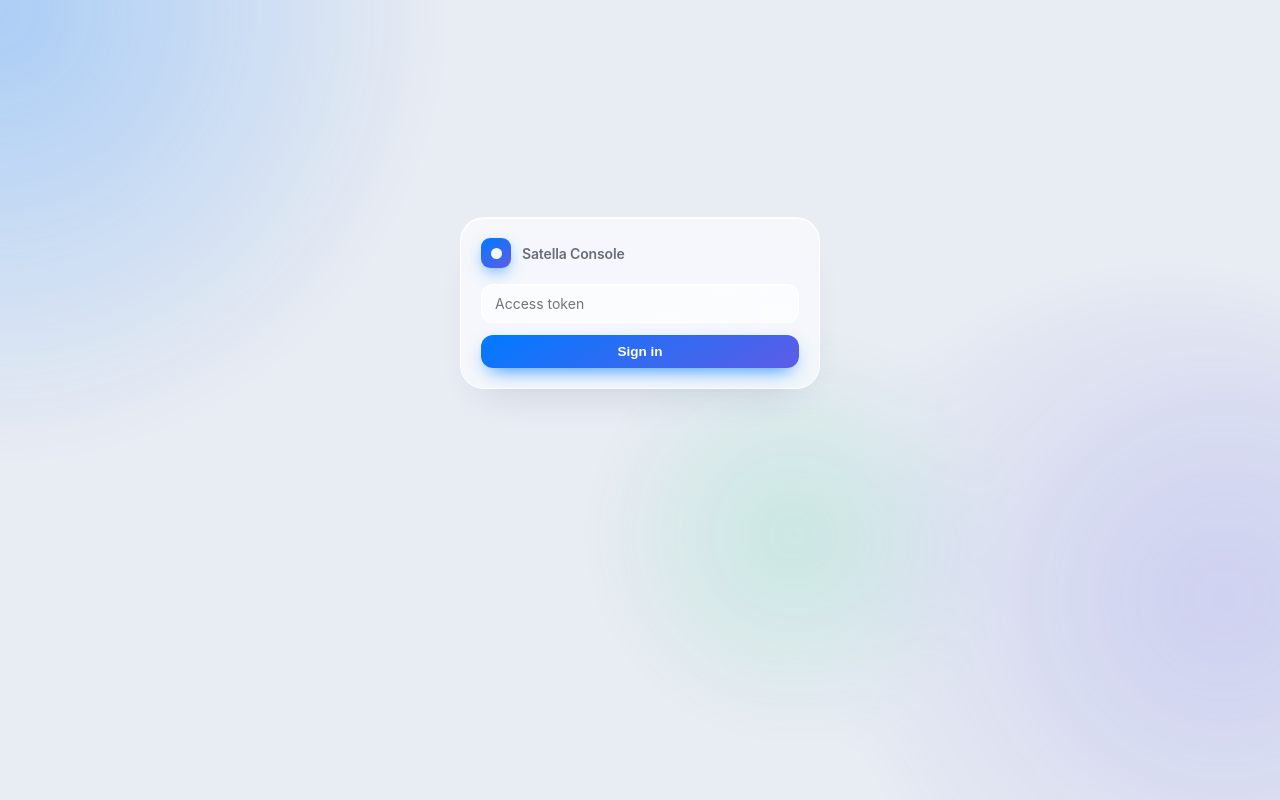
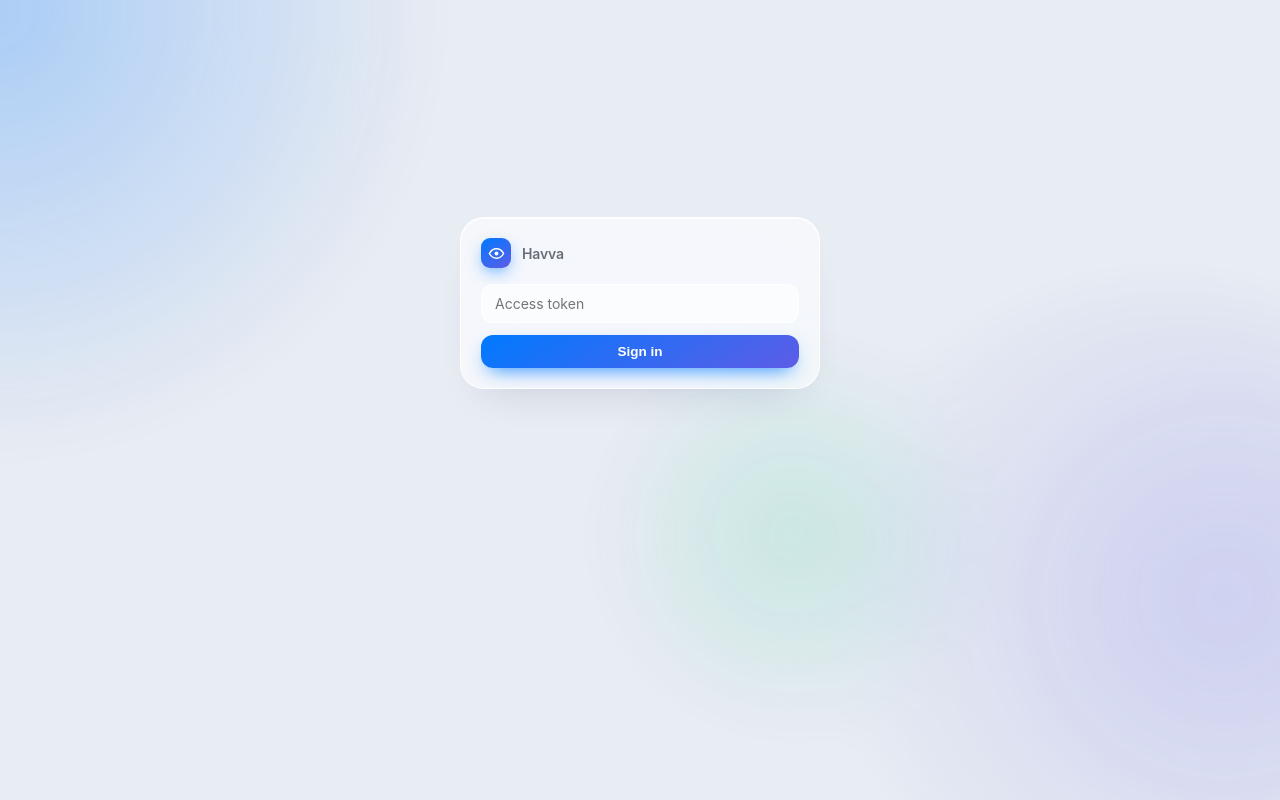
Before and after one commit to AmirhosseinKhanlari/Havva, a FastAPI app: page /login in a window 1280 px wide. Run offline with FastAPI, Linux system fonts and the light colour scheme.

Commit message:
brand: rename tool to Havva + add eye icon/favicon
Havva (Farsi for Eve) - Eve is the classic eavesdropper/attacker in security, and
it doubles for an iOS (Apple/Eve) tool. Renamed all user-facing strings, the app
title, auth cookie (havva_session), theme storage key, temp prefixes, and the CLI
docstrings from Satella to Havva. New eye-in-gradient icon: favicon.svg + an
_eye.svg brand mark in the header and login.

Co-Authored-By: Claude Opus 4.8 <noreply@anthropic.com>

```diff
--- a/pipeline/analysis.py
+++ b/pipeline/analysis.py
@@ -353,7 +353,7 @@ def analyze_ipa(ipa_path: str) -> dict:
                     "file_tree": [], "crypto_hints": [],
                     "binary_protections": {}, "insecure_apis": [],
                     "binary_type": "unknown", "security_score": {}}
-    tmp = Path(tempfile.mkdtemp(prefix="satella-analysis-"))
+    tmp = Path(tempfile.mkdtemp(prefix="havva-analysis-"))
     try:
         with zipfile.ZipFile(ipa_path) as zf:
             app_dir = _find_app_dir(zf.namelist())
--- a/pipeline/cli.py
+++ b/pipeline/cli.py
@@ -205,7 +205,7 @@ def main() -> int:
     sub = parser.add_subparsers(dest="cmd", required=True)
     sub.add_parser("status", help="DB counts and config readiness").set_defaults(func=cmd_status)
     sub.add_parser("doctor", help="check tools and assets").set_defaults(func=cmd_doctor)
-    sub.add_parser("web", help="launch the Satella Console web UI").set_defaults(func=cmd_web)
+    sub.add_parser("web", help="launch the Havva web UI").set_defaults(func=cmd_web)
 
     p_crawl = sub.add_parser("crawl", help="crawl AppFigures + enrich with iTunes metadata")
     p_crawl.add_argument("--countries", help="comma list, overrides STOREFRONTS")
--- a/pipeline/web/__init__.py
+++ b/pipeline/web/__init__.py
@@ -1,4 +1,4 @@
-"""Satella Console: web UI over the pipeline.
+"""Havva: web UI over the pipeline.
 
 Design: docs/superpowers/specs/2026-09-29-ios-security-suite-webui-design.md
 Plan:   docs/superpowers/plans/2026-09-29-satella-console-phase1.md
--- a/pipeline/web/__main__.py
+++ b/pipeline/web/__main__.py
@@ -1,4 +1,4 @@
-"""Launch the Satella Console server: python3 -m pipeline.web"""
+"""Launch the Havva server: python3 -m pipeline.web"""
 from __future__ import annotations
 
 import uvicorn
--- a/pipeline/web/app.py
+++ b/pipeline/web/app.py
@@ -1,4 +1,4 @@
-"""FastAPI application factory for Satella Console."""
+"""FastAPI application factory for Havva."""
 from __future__ import annotations
 
 from pathlib import Path
@@ -35,7 +35,7 @@ def get_jobs_manager():
 
 
 def create_app() -> FastAPI:
-    app = FastAPI(title="Satella Console", docs_url=None, redoc_url=None)
+    app = FastAPI(title="Havva", docs_url=None, redoc_url=None)
 
     from fastapi.staticfiles import StaticFiles
     app.mount("/static", StaticFiles(directory=str(_HERE / "static")), name="static")
--- a/pipeline/web/auth.py
+++ b/pipeline/web/auth.py
@@ -11,12 +11,12 @@ from ..config import _env
 from .app import templates
 
 log = logging.getLogger("web.auth")
-COOKIE_NAME = "satella_session"
+COOKIE_NAME = "havva_session"
 
 
 def _serializer() -> URLSafeSerializer:
     secret = _env("WEB_AUTH_TOKEN", "") or "insecure-dev-secret"
-    return URLSafeSerializer(secret, salt="satella")
+    return URLSafeSerializer(secret, salt="havva")
 
 
 def _valid_cookie(request: Request) -> bool:
--- a/pipeline/web/static/console.css
+++ b/pipeline/web/static/console.css
@@ -1,4 +1,4 @@
-/* Satella Console - liquid-glass iOS design system (ported from the approved mockup). */
+/* Havva - liquid-glass iOS design system (ported from the approved mockup). */
 *{box-sizing:border-box;-webkit-font-smoothing:antialiased}
 html,body{margin:0;padding:0}
 body{font-family:-apple-system,BlinkMacSystemFont,"SF Pro Display","SF Pro Text","Helvetica Neue",Helvetica,Arial,sans-serif;background:var(--bg);color:var(--ink)}
--- a/pipeline/web/templates/_job_watch.html
+++ b/pipeline/web/templates/_job_watch.html
@@ -22,7 +22,7 @@
   {% if terminal %}
   <script>(function(){
     try{ if(window.Notification && Notification.permission==='granted'){
-      new Notification('Satella — {{ job['kind'] }} {{ job['state'] }}', {body:'{{ job['target'] }}'});
+      new Notification('Havva — {{ job['kind'] }} {{ job['state'] }}', {body:'{{ job['target'] }}'});
     }}catch(e){}
     {% if reload %}try{ htmx.ajax('GET','{{ reload|safe }}',{target:'#tab-content',swap:'innerHTML'}); }catch(e){}{% endif %}
   })();</script>
--- a/pipeline/web/templates/login.html
+++ b/pipeline/web/templates/login.html
@@ -3,14 +3,15 @@
 <head>
   <meta charset="utf-8">
   <meta name="viewport" content="width=device-width, initial-scale=1, viewport-fit=cover">
-  <title>Sign in · Satella Console</title>
+  <title>Sign in · Havva</title>
+  <link rel="icon" type="image/svg+xml" href="/static/favicon.svg">
   <link rel="stylesheet" href="/static/console.css">
 </head>
 <body>
   <div class="blobs" aria-hidden="true"><div class="blob b1"></div><div class="blob b2"></div><div class="blob b3"></div></div>
   <div class="wrap" style="display:flex;align-items:center;justify-content:center;min-height:90vh">
     <div class="glass pad" style="width:100%;max-width:360px">
-      <div class="brand" style="margin-bottom:16px"><span class="mark"><i></i></span><span>Satella Console</span></div>
+      <div class="brand" style="margin-bottom:16px"><span class="mark">{% include "_eye.svg" %}</span><span>Havva</span></div>
       {% if error %}<p style="color:var(--bad);margin:0 0 10px;font-size:13px">{{ error }}</p>{% endif %}
       <form method="post" action="/login" class="hlist" style="gap:12px">
         <input name="token" type="password" placeholder="Access token" autofocus class="field">
```
Also changed, not shown: pipeline/web/templates/base.html (+5 -4 lines), README.md, pipeline/web/static/favicon.svg (added), pipeline/web/templates/_eye.svg (added).
